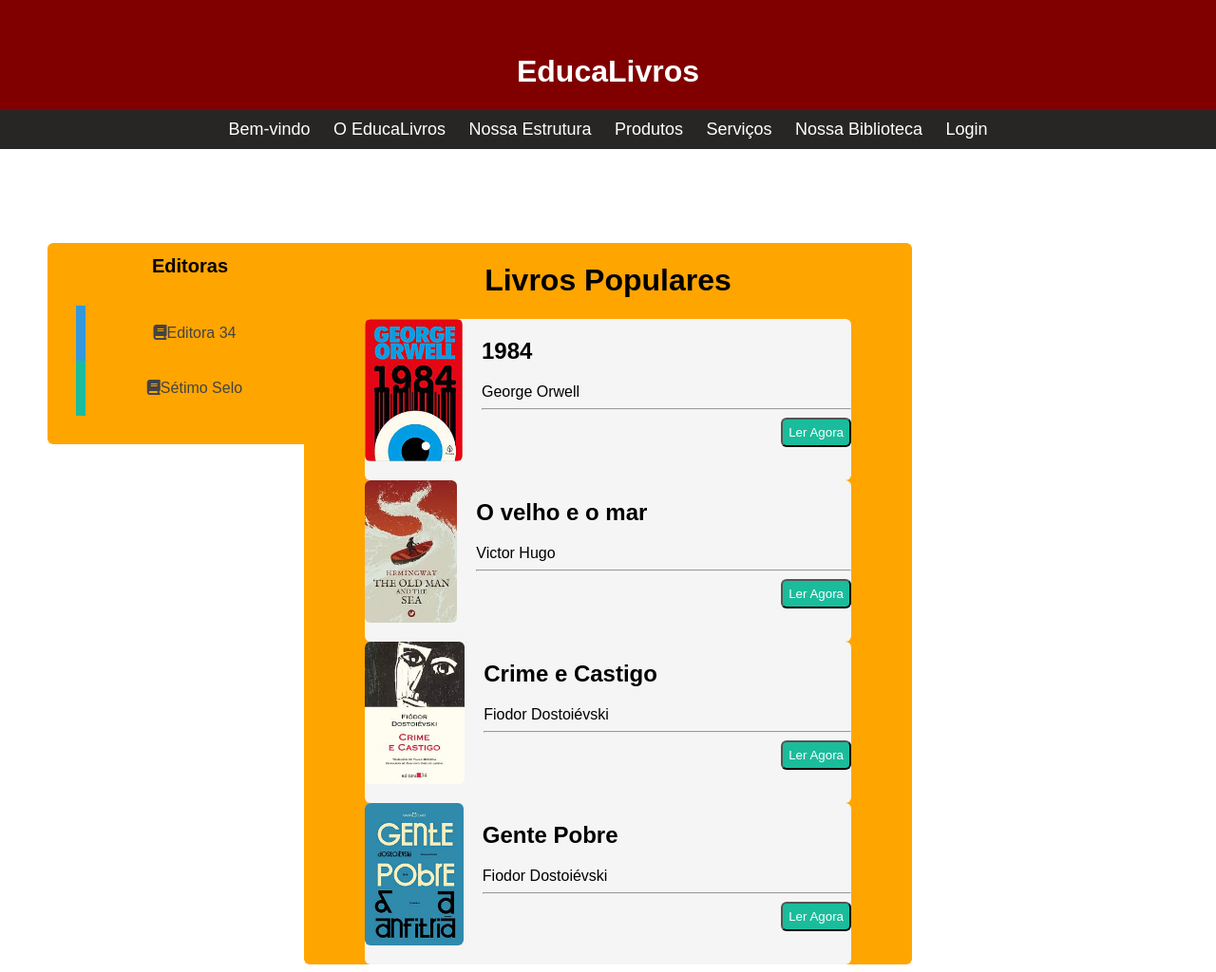
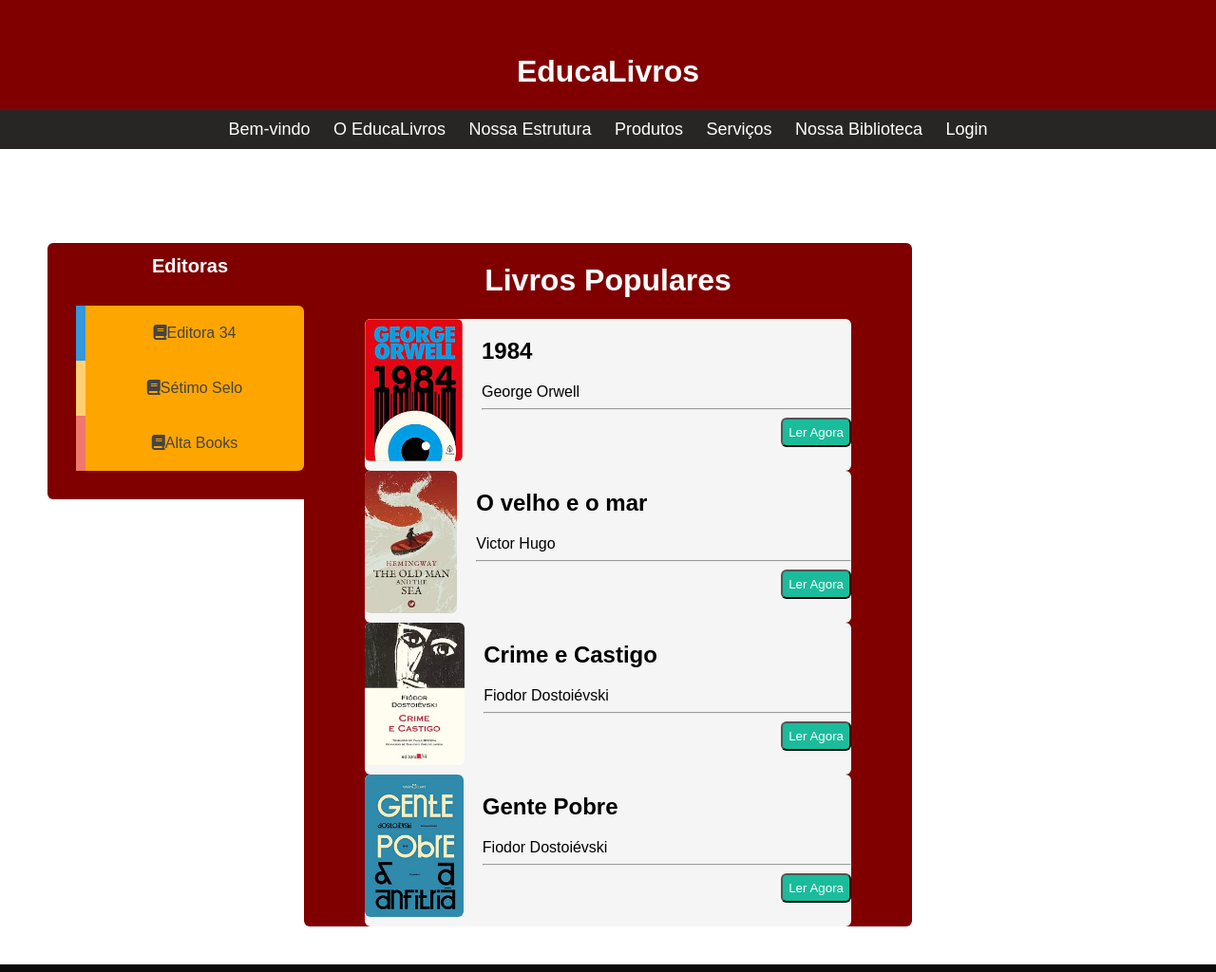
Before and after one commit to HeloisaJ/PWM_Projeto_EducaLivros, a plain HTML site: page src/html/ebooks.html in a window 1280 px wide. Shown: the top 1024 px of the page at 95% size. Drawn offline with Linux system fonts and the light colour scheme.

Commit message:
estilização da página ebooks

```diff
--- a/src/css/ebooks.css
+++ b/src/css/ebooks.css
@@ -37,16 +37,18 @@ body {
     border-radius: 6px;
     margin-left: 50px;
     text-align: center;
-    background-color: orange;
+    background-color: maroon;
     width: 300px;
     position: fixed;
 }
 
 .left-menu h1 {
+    color: white;
     font-size: 20px;
 }
 
 .left-menu nav{
+    border-radius: 6px;
     float: none;
     clear: both;
     width: 80%;
@@ -61,6 +63,7 @@ body {
   }
 
 .left-menu nav li{
+    border-radius: 6px;
     display: flex;
     float: none;
     width: 100%;
@@ -92,7 +95,7 @@ body {
 .left-menu nav li:nth-child(2) a {
     border-left: 10px solid #ffd071;
 }
-/i>
+
 .left-menu nav li:nth-child(3) a {
     border-left: 10px solid #f0776c;
 }
@@ -101,9 +104,7 @@ body {
     border-left: 10px solid #6cf094;
 }
 
-.left-menu  nav li:last-child a {
-    border-left: 10px solid #1abc9c;
-}
+
 
 .left-menu nav li a:after {
     content: "";
@@ -117,7 +118,8 @@ body {
     z-index: -1;
 }
 
-.left-menu  nav li a:hover:after {
+.left-menu  nav li a:hover:after {    border-radius: 6px;
+
     width: 100%;
 }
 
@@ -137,9 +139,6 @@ body {
     background: #6cf094;
 }
 
-.left-menu nav li:last-child a:after {
-    background: #1abc9c;
-}
 
 
 
@@ -174,22 +173,24 @@ body {
 /* Book */
 
 .book-container {
-    background-color: orange;
+    background-color: maroon;
     border-radius: 6px;
     width: 50%;
     margin: 20px auto;
     display: grid;
+
+}
+
+.book-container h1{
+    color: white;
 }
 
 .book {
     width: 80%;
     max-height: 160px;
-    min-width: 300px;
     border-radius: 6px;
-    float: left;
     background: whitesmoke;
     margin: 0 auto;
-    padding-bottom: 10px;
 }
 
 .book-container h1 {
--- a/src/html/ebooks.html
+++ b/src/html/ebooks.html
@@ -57,6 +57,7 @@
                     <ul>
                         <li><a href="https://www.editora34.com.br/"><i class="fa-solid fa-book"></i>Editora 34</a></li>
                         <li><a href="https://editorasetimoselo.com.br/"><i class="fa-solid fa-book"></i>Sétimo Selo</a></li>
+                        <li><a href="https://altabooks.com.br/"><i class="fa-solid fa-book"></i>Alta Books</a></li>
                     </ul>
                 </nav>
             </div>
```
